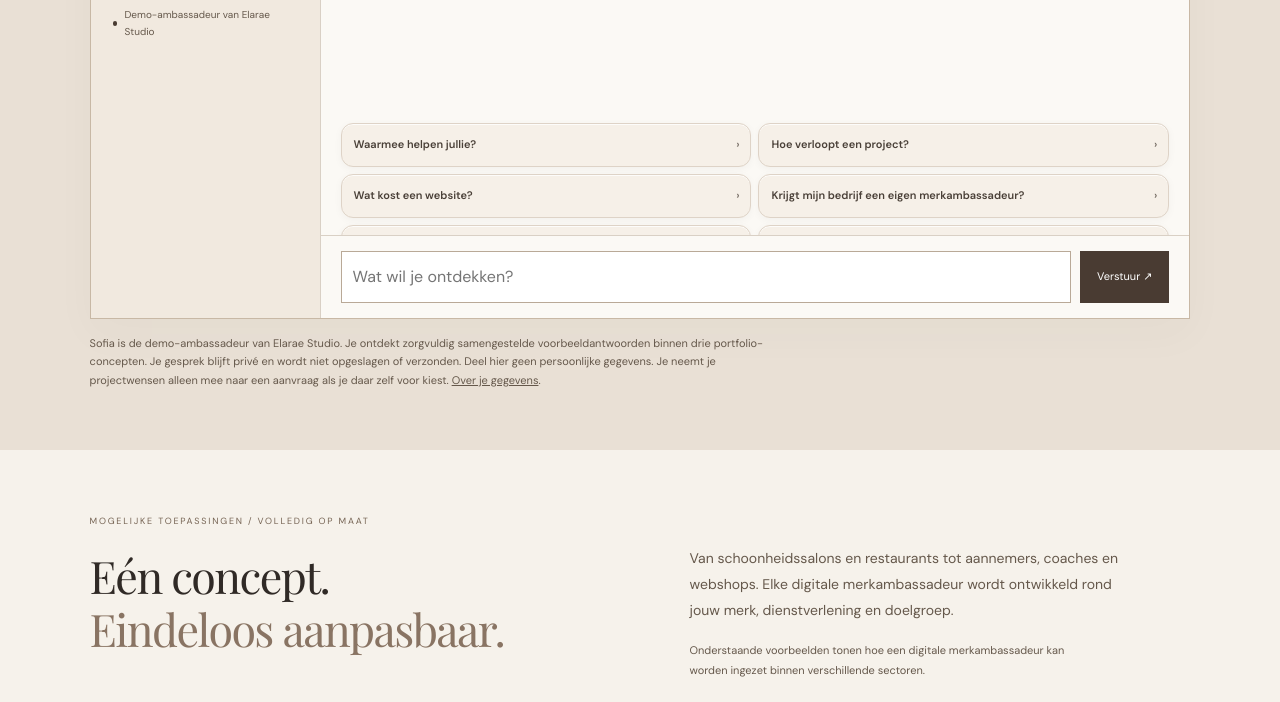
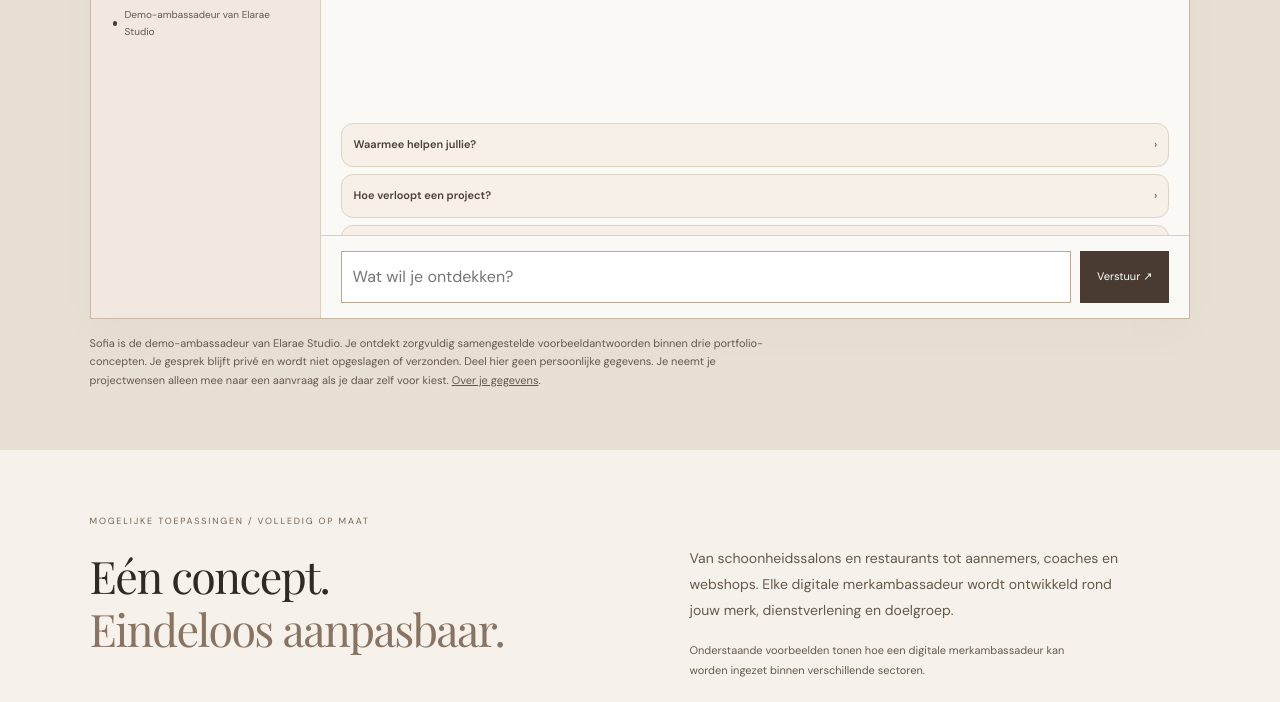
Before and after one commit to Hannan1991/ElaraeStudio, a plain HTML site: page sofia.html in a window 1280 px wide. Shown: the part 1540-2242 px from the top of the page. Drawn offline with Linux system fonts and the light colour scheme.

Commit message:
Flatten Sofia suggestions and use full-width conversation rows

```diff
--- a/sofia-question-cards.css
+++ b/sofia-question-cards.css
@@ -1,11 +1,11 @@
 /* Suggestions only: preserve the measured original question-zone footprint. */
-.ambassador-page .sf-chips.sf-question-cards{display:grid;grid-template-columns:repeat(2,minmax(0,1fr));align-content:start;gap:7px;overflow-y:auto;overflow-x:hidden;overscroll-behavior:contain;scrollbar-width:thin;scrollbar-color:#ad9581 transparent;box-sizing:border-box}
-.ambassador-page .sf-chips.sf-question-cards>.sf-question-card{display:flex;align-items:center;gap:8px;position:relative;width:100%;min-width:0;min-height:44px;padding:8px 30px 8px 12px;text-align:left;line-height:1.35;background:#F6F0E8;color:#4A4038;font-weight:600;border:1px solid #DED3C7;border-radius:12px;box-shadow:inset 0 1px 0 rgba(255,255,255,.8),0 2px 8px rgba(0,0,0,.04);text-decoration:none;cursor:pointer;transition:transform .2s ease,box-shadow .2s ease,background .2s ease,border-color .2s ease}
+.ambassador-page .sf-chips.sf-question-cards{display:grid;grid-template-columns:minmax(0,1fr);align-content:start;gap:7px;overflow-y:auto;overflow-x:hidden;overscroll-behavior:contain;scrollbar-width:thin;scrollbar-color:#ad9581 transparent;box-sizing:border-box}
+.ambassador-page .sf-chips.sf-question-cards>.sf-question-card{display:flex;align-items:center;gap:8px;position:relative;width:100%;min-width:0;min-height:44px;padding:8px 30px 8px 12px;text-align:left;line-height:1.35;background:#F6F0E8;color:#4A4038;font-weight:600;border:1px solid #DED3C7;border-radius:12px;box-shadow:none;text-decoration:none;cursor:pointer;transition:transform .2s ease,box-shadow .2s ease,background .2s ease,border-color .2s ease}
 .ambassador-page .sf-question-card:before{content:none}
 .ambassador-page .sf-question-card:after{content:'\203a';position:absolute;right:11px;opacity:.75}
 .ambassador-page .sf-question-card:focus-visible{outline:2px solid #9b7755;outline-offset:2px}
 .ambassador-page .sf-chips.sf-question-cards>.sf-more-questions{grid-column:1/-1;min-height:32px;margin:0;padding:4px 0}
-@media(hover:hover) and (pointer:fine){.ambassador-page .sf-chips.sf-question-cards>.sf-question-card:hover{transform:translateY(-1px);box-shadow:0 6px 16px rgba(0,0,0,.06);background:#FBF8F4;border-color:#C7B8A6}}
-.ambassador-page .sf-chips.sf-question-cards>.sf-question-card:active{transform:scale(.98);box-shadow:inset 0 1px 0 #ffffffcc,0 1px 4px #0000000a}
+@media(hover:hover) and (pointer:fine){.ambassador-page .sf-chips.sf-question-cards>.sf-question-card:hover{box-shadow:none;background:#FBF8F4;border-color:#C7B8A6}}
+.ambassador-page .sf-chips.sf-question-cards>.sf-question-card:active{transform:scale(.995);box-shadow:none}
 @media(max-width:650px){.ambassador-page .sf-chips.sf-question-cards{grid-template-columns:minmax(0,1fr);gap:4px}.ambassador-page .sf-chips.sf-question-cards>.sf-question-card{min-height:42px;padding:7px 30px 7px 11px}.ambassador-page .sf-chips.sf-question-cards:not(.is-expanded)>.sf-secondary-question{display:none}}
 @media(prefers-reduced-motion:reduce){.ambassador-page .sf-chips.sf-question-cards>.sf-question-card{transition:none;transform:none}}
```
Also changed, not shown: sofia.html (+1 -1 lines).
